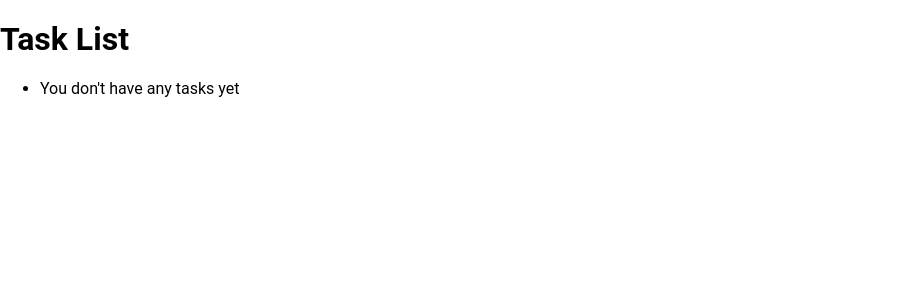
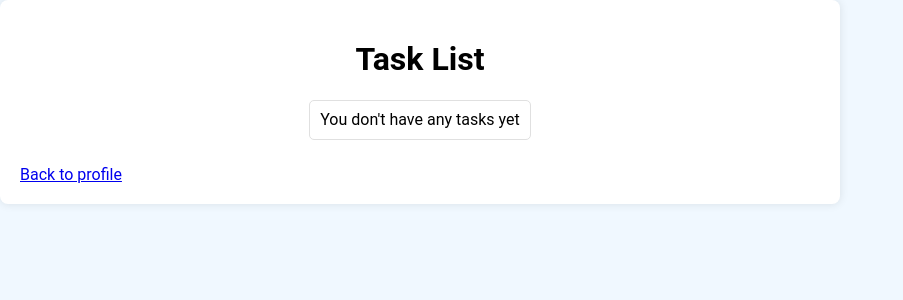
Before and after one commit to LilitAsa/django-docker-todo-app, a Django app: page /users/task/task-list/ in a window 1280 px wide. Shown: the top 300 px of the page, without its empty margins (0-903 px from the left). Run offline with Django 5.2, Linux system fonts and the light colour scheme; the visitor is signed in with stand-in values (Sample User, id 1); data comes from the database, SQL or seed files in the repository.

Commit message:
Update login URL and enhance user interface
- Changed LOGIN_URL from "/accounts/login/" to "/users/login/" for consistency with user management.
- Updated access log to reflect new user activity.
- Improved styling and structure of various user-related templates, including login, registration, and task management forms, by adding a container for better layout.
- Enhanced task list and profile templates to display tasks based on their status (completed, overdue, etc.) with appropriate links for editing and deleting tasks.

```diff
--- a/base/settings.py
+++ b/base/settings.py
@@ -85,7 +85,7 @@ DATABASES = {
     }
 }
 
-LOGIN_URL = "/accounts/login/"
+LOGIN_URL = "/users/login/"
 LOGIN_REDIRECT_URL = "/users/profile/"
 LOGOUT_REDIRECT_URL = "/users/login/"
 
--- a/main/templates/main/home.html
+++ b/main/templates/main/home.html
@@ -5,6 +5,8 @@
 {% endblock title %}
 
 {% block content %}
+  <div class="container">
+
     <div id="app">
       <h1>ToDo Application</h1>
       <p>Please Login or Register for using our service</p>
@@ -17,4 +19,5 @@
         <input type="text" name="todo" placeholder="New task ...">
       </form>
     </div>
+</di>v
 {% endblock content %}
--- a/main/urls.py
+++ b/main/urls.py
@@ -6,4 +6,5 @@ app_name = "main"
 
 urlpatterns = [
     path("", index, name="index"),
+
 ]
--- a/static/css/style.css
+++ b/static/css/style.css
@@ -22,6 +22,7 @@
 
 body {
   margin: 0;
+  background-color: #f0f8ff;
 }
 
 /**
@@ -40,6 +41,7 @@ main {
 h1 {
   font-size: 2em;
   margin: 0.67em 0;
+  text-align: center;
 }
 
 /* Grouping content
@@ -356,3 +358,40 @@ body {
   font-weight: normal;
   font-style: normal;
 }
+
+.container {
+  max-width: 800px;
+  padding: 20px;
+  background-color: #ffffff;
+  box-shadow: 0 0 10px rgba(0, 0, 0, 0.1);
+  border-radius: 8px;
+}
+
+/* Basic centering for text elements */
+h2, h3, form {
+  text-align: center;
+}
+
+/* Center lists and list items */
+ul {
+  list-style: none;
+  padding: 0;
+  text-align: center;
+}
+
+li {
+  margin-bottom: 10px;
+  padding: 10px;
+  border: 1px solid #e0e0e0;
+  border-radius: 5px;
+  display: inline-block;
+}
+
+/* Style for task flags */
+.urgent { color: red; font-weight: bold; }
+.important { color: orange; }
+.overdue { color: darkred; }
+.delayed { color: goldenrod; }
+.canceled { color: grey; text-decoration: line-through; }
+.paused { color: blue; }
+.completed { color: green; text-decoration: line-through; }
--- a/users/templates/users/confirm_delete.html
+++ b/users/templates/users/confirm_delete.html
@@ -1,6 +1,7 @@
 {% extends "main/base.html" %}
 
 {% block content %}
+  <div class="container">
     <h2>Confirm delete</h2>
     <p>Are you sure you want to delete "{{ task.title }}"?</p>
     <form method="post">
@@ -10,4 +11,5 @@
       </button>
       <a href="{% url 'users:profile' %}">Cancel</a>
     </form>
+  </div>
 {% endblock %}
--- a/users/templates/users/edit_task.html
+++ b/users/templates/users/edit_task.html
@@ -1,6 +1,7 @@
 {% extends "main/base.html" %}
 
 {% block content %}
+  <div class="container">
     <h2>Редактировать задачу</h2>
     <form method="post">
       {% csrf_token %}
@@ -8,4 +9,5 @@
       <button type="submit">Сохранить</button>
     </form>
     <a href="{% url 'users:profile' %}">Назад</a>
+  </div>
 {% endblock %}
--- a/users/templates/users/login.html
+++ b/users/templates/users/login.html
@@ -8,6 +8,7 @@
 
 
 {% block content %}
+  <div class = 'container'>
     <h2>Войти в систему</h2>
     <form method="post" action="{% url 'users:login' %}">
       {% csrf_token %}
@@ -27,5 +28,5 @@
     {% if form.none_field_errors%}
       <p style="color:red">Login or Password is incorrect, please try again</p>
     {% endif %}
-
+  </div>
 {% endblock %}
--- a/users/templates/users/register.html
+++ b/users/templates/users/register.html
@@ -5,6 +5,8 @@
 {% endblock title %}
 
 {% block content %}
+  <div class="container">
+
     <h2>Регистрация</h2>
 
     <form method="post" %}">
@@ -29,5 +31,5 @@
       <p style="color: red;">{{ error }}</p>
     {% endfor %}
     {% endif %}
-
+  </div>
 {% endblock %}
--- a/users/templates/users/task_form.html
+++ b/users/templates/users/task_form.html
@@ -6,10 +6,12 @@
 {% endblock title %}
 
 {% block content %}
+  <div class="container">
     <h2>Task Form</h2>
     <form method="post" enctype="multipart/form-data">
       {% csrf_token %}
       {{ form.as_p }}
       <button type="submit">Save Task</button>
     </form>
+  </div>
 {% endblock %}
--- a/users/templates/users/task_list.html
+++ b/users/templates/users/task_list.html
@@ -6,6 +6,7 @@
   {% endblock title %}
 
   {% block content %}
+    <div class="container">
       <h1>Task List</h1>
       <ul>
         {% for task in tasks %}
@@ -33,4 +34,6 @@
           <li>You don't have any tasks yet</li>
         {% endfor %}
       </ul>
+      <a href="{% url 'users:profile' %}">Back to profile</a>
+    </div>
   {% endblock %}
```
Also changed, not shown: users/templates/users/edit_profile.html (+7 -9 lines), users/templates/users/profile.html (+6 -1 lines), users/forms.py (line endings or trailing spaces), 2 other files. Lines whose indentation alone changed are shown as unchanged.
